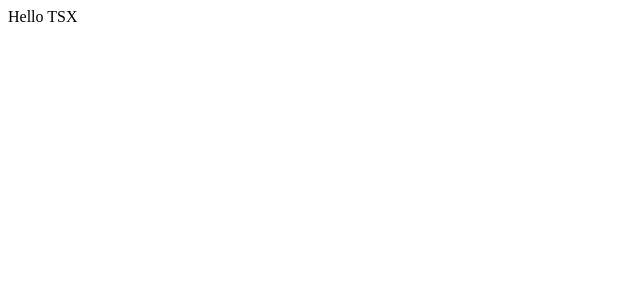
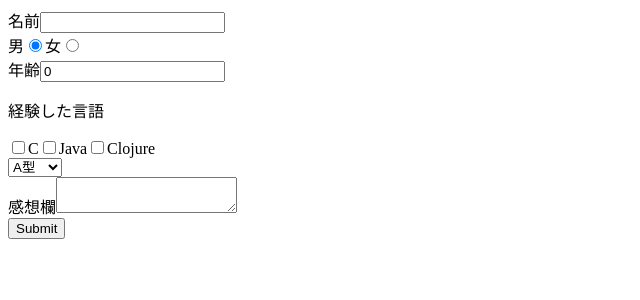
Before and after one commit to karuta0825/tsx-boilerplate, a React app: page / in a window 1280 px wide. Shown: the top 300 px of the page, without its empty margins (0-640 px from the left). Built offline with nearby package versions, Linux system fonts and the light colour scheme.

Commit message:
Add form test and fast-check

```diff
--- a/package.json
+++ b/package.json
@@ -15,6 +15,7 @@
     "@testing-library/jest-dom": "^5.11.9",
     "@testing-library/react": "^11.2.5",
     "@types/jest": "^26.0.20",
+    "fast-check": "^2.13.0",
     "html-webpack-plugin": "^3.2.0",
     "jest": "^26.6.3",
     "msw": "^0.27.0",
@@ -27,10 +28,13 @@
     "webpack-dev-server": "^3.1.14"
   },
   "dependencies": {
+    "@hookform/resolvers": "^1.3.0",
     "@types/react": "^16.8.3",
     "@types/react-dom": "^16.8.2",
     "react": "^16.8.2",
-    "react-dom": "^16.8.2"
+    "react-dom": "^16.8.2",
+    "react-hook-form": "^6.15.4",
+    "yup": "^0.32.9"
   },
   "msw": {
     "workerDirectory": "dist"
--- /dev/null
+++ b/src/Form.tsx
@@ -0,0 +1,80 @@
+import * as React from 'react';
+import { useForm } from 'react-hook-form';
+import { yupResolver } from '@hookform/resolvers/yup';
+import * as yup from 'yup';
+
+type Inputs = {
+  username: string;
+  jender: string;
+  age: number;
+  likes?: string;
+};
+
+const schema = yup.object().shape({
+  username: yup.string().required('名前いれんとあかんで'),
+  jender: yup.string().required(),
+  age: yup.number().positive('1以上やで').integer().required(),
+  c: yup.boolean(),
+  java: yup.boolean(),
+  clojure: yup.boolean(),
+  blood: yup.string(),
+  kanso: yup.string(),
+});
+
+export const Form = () => {
+  const { register, handleSubmit, errors } = useForm<Inputs>({ resolver: yupResolver(schema) });
+  const onSubmit = (data: any) => console.log(data);
+
+  return (
+    <form onSubmit={handleSubmit(onSubmit)}>
+      <div>
+        <label htmlFor="userName">名前</label>
+        <input id="userName" name="username" ref={register} />
+        {errors.username && <span>{errors.username.message}</span>}
+      </div>
+
+      <div>
+        <label htmlFor="man">男</label>
+        <input id="man" name="jender" type="radio" value="m" defaultChecked ref={register} />
+
+        <label htmlFor="female">女</label>
+        <input id="female" name="jender" type="radio" value="f" ref={register} />
+      </div>
+
+      <div>
+        <label htmlFor="age">年齢</label>
+        <input id="age" name="age" type="number" defaultValue={0} ref={register} />
+        {errors.age && <span>{errors.age.message}</span>}
+      </div>
+
+      <div>
+        <p>経験した言語</p>
+
+        <input id="c" type="checkbox" name="c" ref={register} />
+        <label htmlFor="c">C</label>
+
+        <input id="java" type="checkbox" name="java" ref={register} />
+        <label htmlFor="java">Java</label>
+
+        <input id="clojure" type="checkbox" name="clojure" ref={register} />
+        <label htmlFor="clojure">Clojure</label>
+      </div>
+
+      <div>
+        <select name="blood" ref={register}>
+          <option value="A">A型</option>
+          <option value="B">B型</option>
+          <option value="O">O型</option>
+          <option value="AB">AB型</option>
+        </select>
+      </div>
+
+      <div>
+        <label htmlFor="other">感想欄</label>
+        <textarea id="other" name="kanso" ref={register} defaultValue="" />
+      </div>
+
+      <input type="submit" />
+    </form>
+  );
+};
--- a/src/main.tsx
+++ b/src/main.tsx
@@ -1,8 +1,9 @@
 import * as React from 'react';
 import * as ReactDOM from 'react-dom';
+import { Form } from './Form';
 
 function App() {
-  return <div onClick={(event: React.MouseEvent) => alert('tsx')}>Hello TSX</div>;
+  return <Form />;
 }
 
 ReactDOM.render(<App />, document.getElementById('root'));
```
Also changed, not shown: 2 other files (tests, documents, lock files or other folders).
